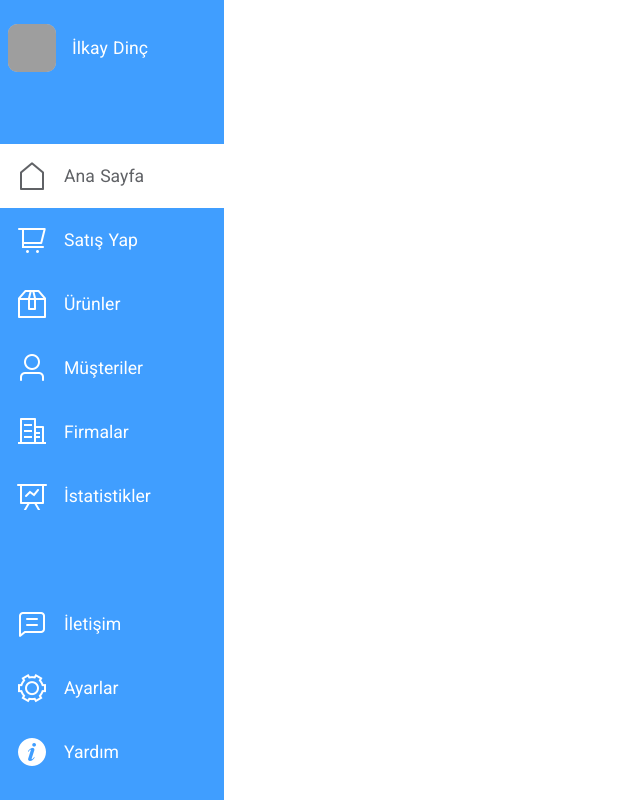
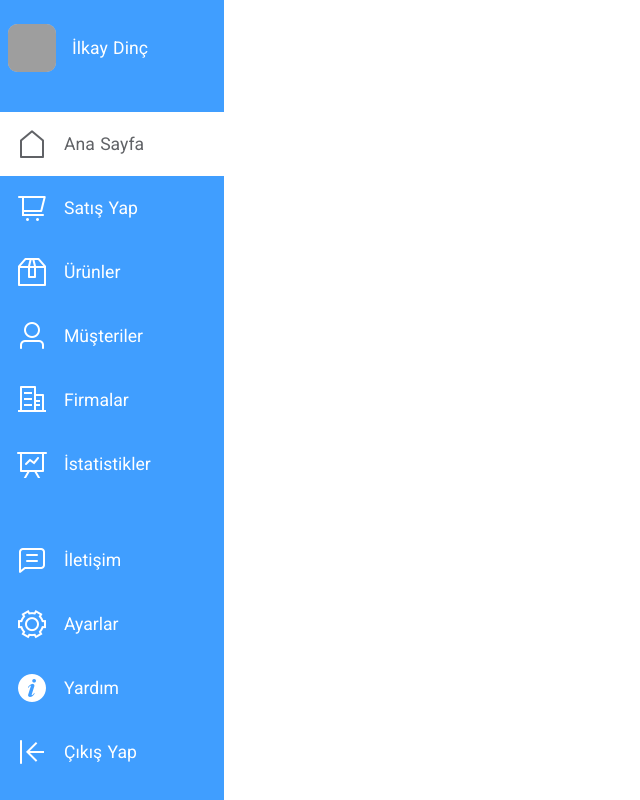
Before and after one commit to ilkaydnc/market-app-frontend, a Nuxt app: page / in a window 1280 px wide. Shown: the whole page, without its empty margins (0-640 px from the left). Built offline with nearby package versions, Linux system fonts and the light colour scheme; grey boxes are pictures that could not be loaded.

Commit message:
Add logout button to menu

```diff
--- a/components/Menu.vue
+++ b/components/Menu.vue
@@ -102,6 +102,11 @@ export default {
         icon: 'el-icon-info',
         title: 'Yardım',
         link: 'help',
+      },
+      {
+        icon: 'el-icon-download',
+        title: 'Çıkış Yap',
+        link: 'signin',
       },
     ],
   }),
@@ -217,4 +222,8 @@ export default {
   width: 48px;
   height: 48px;
 }
+
+.bottom-menu-container a:last-child li i {
+  transform: rotate(90deg);
+}
 </style>
```
